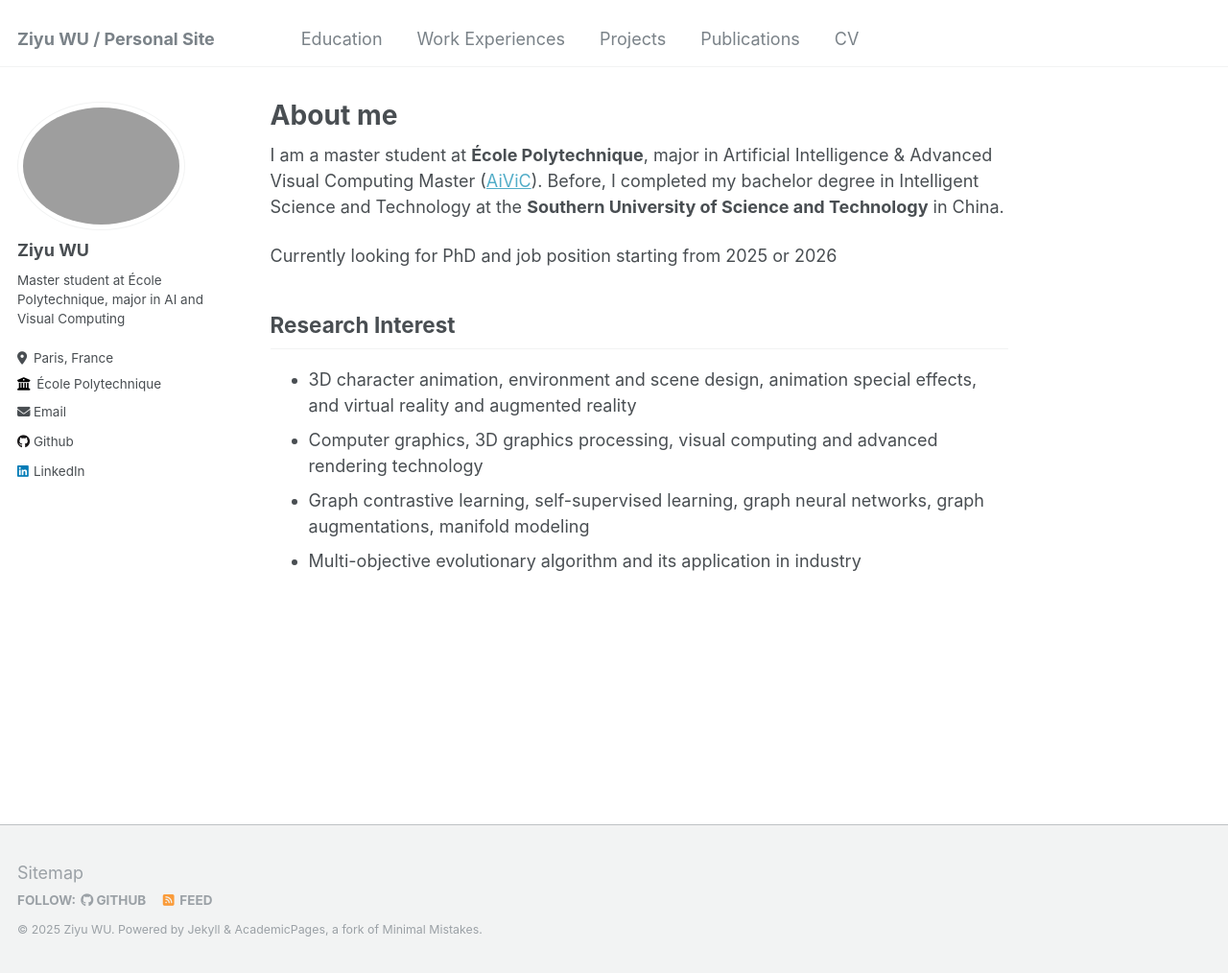
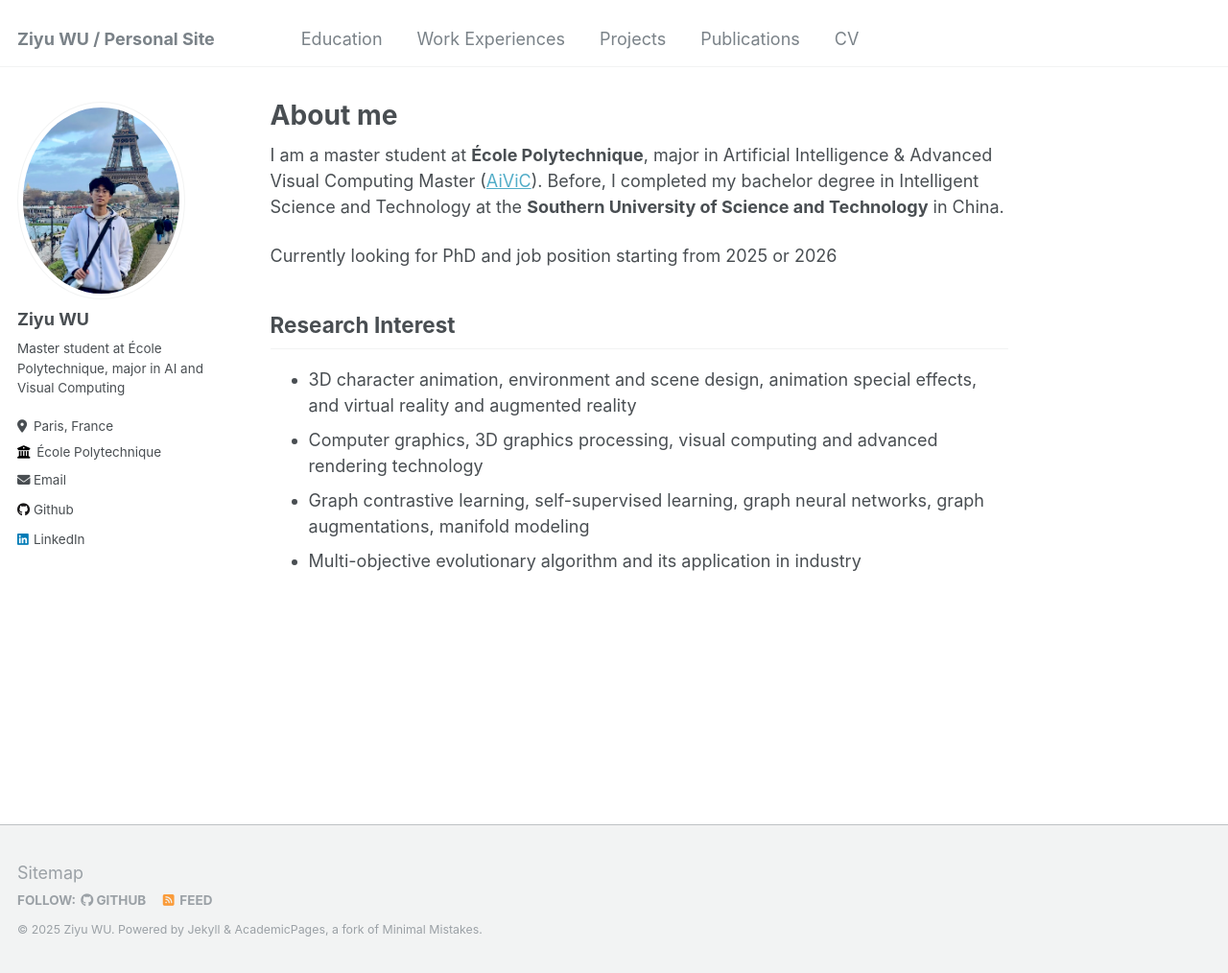
Before and after one commit to 172698691/172698691.github.io, a Jekyll site: the page built from _pages/about.md, in a window 1280 px wide and 1014 px high. Shown: the whole window at 96% size. Built offline with Jekyll 4.4.1, drawn with Linux system fonts in a browser that asks for light colours.

Commit message:
Fix typo in avatar file extension

```diff
--- a/_config.yml
+++ b/_config.yml
@@ -21,7 +21,7 @@ repository               : "172698691/172698691.github.io"
 #               Additional customization can be done by editing /_includes/author-profile.html
 author:
   # Biographic information
-  avatar           : "profile_1.jepg"
+  avatar           : "profile_1.jpeg"
   name             : "Ziyu WU"
   pronouns         : # example: "she/her"
   bio              : "Master student at École Polytechnique, major in AI and Visual Computing"
```
